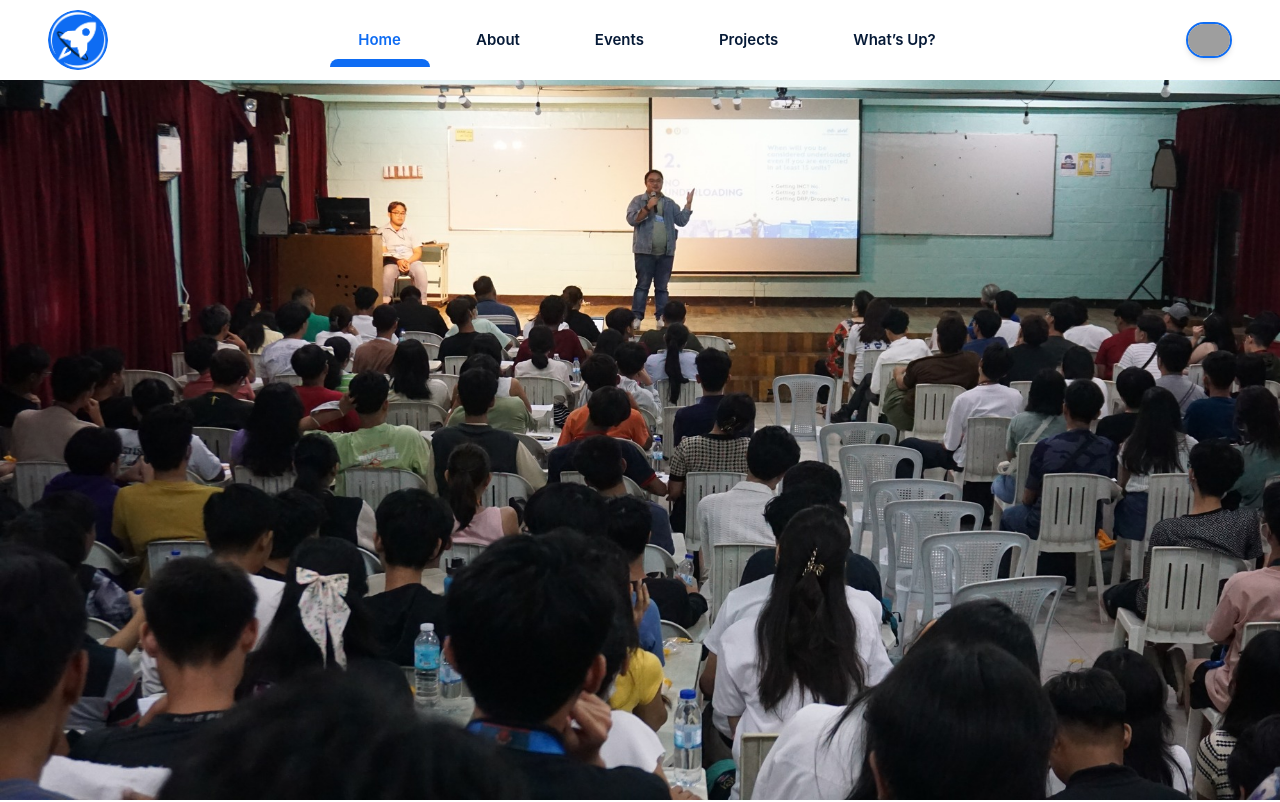
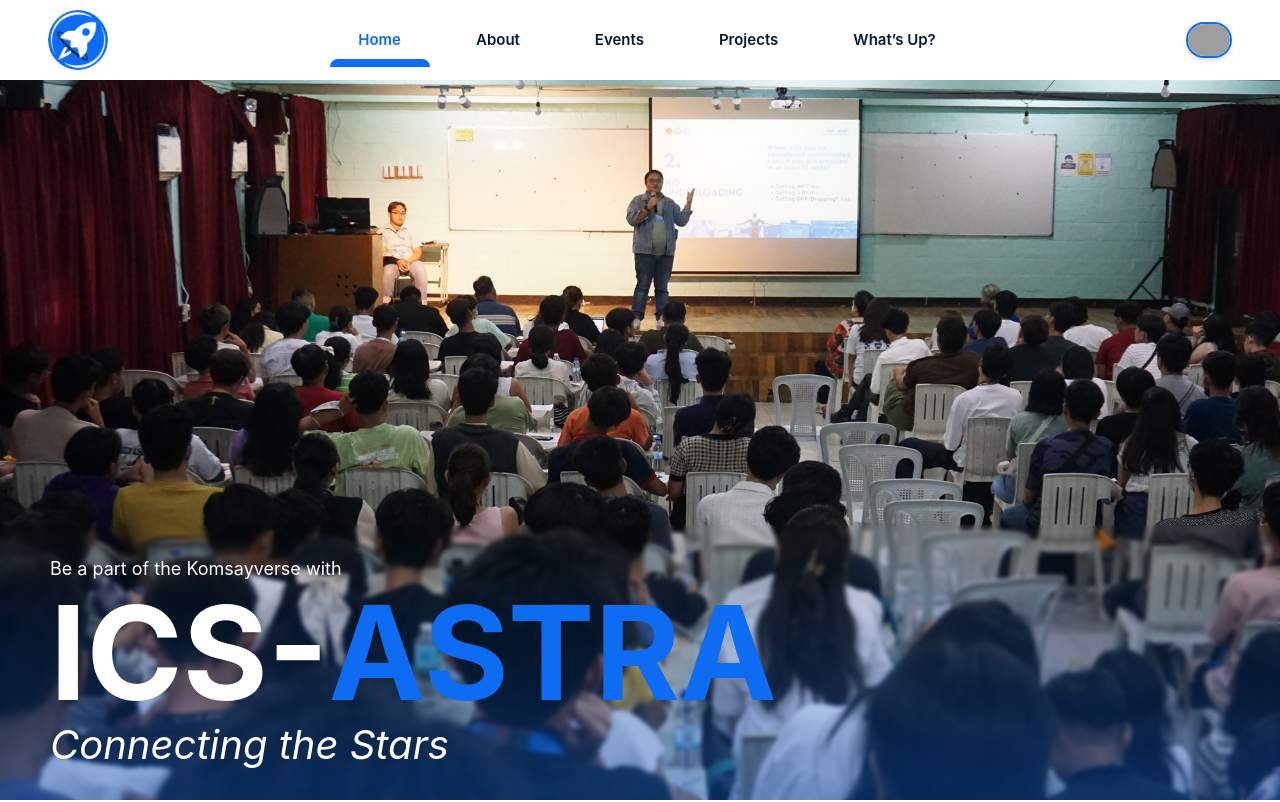
Before and after one commit to fofajardo/cmsc128-ics-astra, a Next.js app: page / in a window 1280 px wide. Shown: the top 802 px of the page. Built offline with nearby package versions, Linux system fonts and the light colour scheme; grey boxes are pictures that could not be loaded.

Commit message:
chore: added app name and slogan on top of hero image section.

```diff
--- a/app/components/Slideshow.js
+++ b/app/components/Slideshow.js
@@ -41,8 +41,25 @@
                 {heroImages.map((image, index) => (
                     <div key = {index}>
                          <div style = {{  display: 'flex', alignItems: 'center',
-                            justifyContent: 'center', backgroundSize: 'cover',
+                            justifyContent: 'cener', backgroundSize: 'cover',
                             height: '100vh', backgroundImage: `url(${image})`}}>
+
+                            <div style = {{width: '100%', position: 'absolute' ,
+                                bottom: 0, left: 0, paddingBottom:'50px', paddingLeft: '50px',
+                                paddingTop: '30px', backdropFilter: `blur(2px)`,
+                                background:`linear-gradient(transparent,rgba(14, 108, 243, 0.35))`}}>
+
+                                <h3 className ="text-astrawhite" style = {{fontSize: '18px', position: 'absolute', top: 30}}>Be a part of the Komsayverse with</h3>
+                                <div className = "app-title">
+                                    <div className="float-left">
+                                        <h1 className ="text-astrawhite" style = {{fontSize: '130px', fontWeight: 'bold'}}>ICS-</h1>
+                                    </div>
+                                    <div className="float-left">
+                                        <h1 className ="text-astraprimary" style = {{fontSize: '130px', fontWeight: 'bold'}}>ASTRA</h1>
+                                    </div>
+                                </div>
+                                <h2 className ="text-astrawhite" style = {{fontSize: '40px', fontStyle:'Italic', position: 'absolute', bottom: 25}}>Connecting the Stars</h2>
+                            </div>
                         </div>
                     </div>
                 ))}
```
